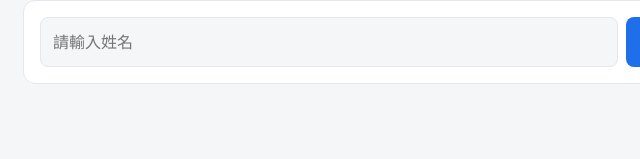
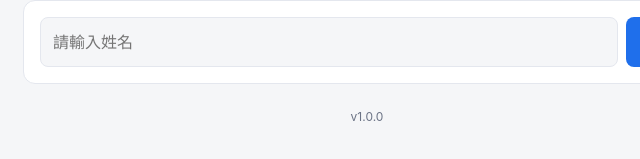
Before and after one commit to SiaoYuJian/badminton-ledger, a plain HTML site: page web/index.html in a window 1280 px wide. Shown: the part 123-282 px from the top of the page, 273-913 px from the left. Drawn offline with Linux system fonts and the light colour scheme.

Commit message:
Release v1.0.0
Co-Authored-By: Claude Sonnet 5.5 <noreply@anthropic.com>

```diff
--- a/web/index.html
+++ b/web/index.html
@@ -121,6 +121,7 @@
   </div>
 
   <p class="foot" id="asOf"></p>
+  <p class="foot">v1.0.0</p>
 </main>
 
 <script>
```
Also changed, not shown: 1 other file.
